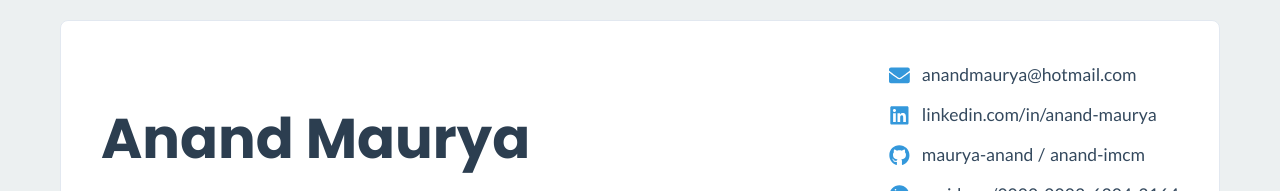
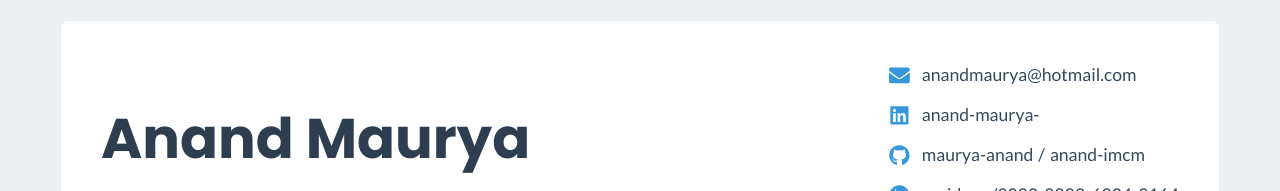
Before and after one commit to maurya-anand/cv, a React (Vite) app: page / in a window 1280 px wide. Shown: the top 191 px of the page. Built offline with nearby package versions, Linux system fonts and the light colour scheme.

Commit message:
fixed the social link

```diff
--- a/src/components/Header.jsx
+++ b/src/components/Header.jsx
@@ -26,7 +26,7 @@ const Header = () => (
           target="_blank"
           rel="noopener noreferrer"
         >
-          linkedin.com/in/anand-maurya
+          anand-maurya-
         </a>
       </div>
       <div className="contact-item">
```
